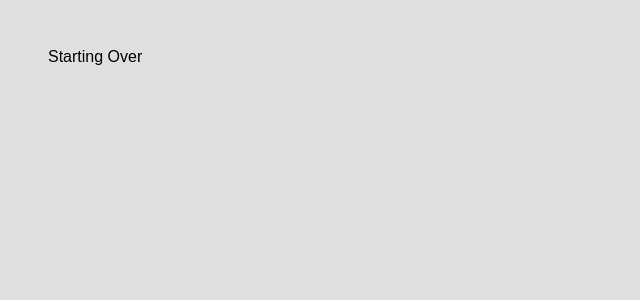
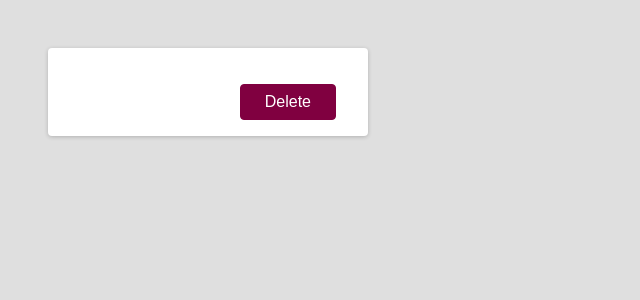
Before and after one commit to gopesh123-us/react-refresher-schwarzmuller-newhp, a React (Create React App) app: page / in a window 1280 px wide. Shown: the top 300 px of the page, without its empty margins (0-640 px from the left). Built offline with nearby package versions, Linux system fonts and the light colour scheme.

Commit message:
added components

```diff
--- a/src/App.js
+++ b/src/App.js
@@ -1,5 +1,11 @@
+import ToDo from './components/ToDo';
+
 function App() {
-  return <div>Starting Over</div>;
+  return (
+    <div>
+      <ToDo />
+    </div>
+  );
 }
 
 export default App;
--- /dev/null
+++ b/src/components/Backdrop.js
@@ -0,0 +1,4 @@
+function Backdrop(props) {
+  return <div className="backdrop" onClick={props.onClick}></div>;
+}
+export default Backdrop;
--- /dev/null
+++ b/src/components/Modal.js
@@ -0,0 +1,24 @@
+function Modal(props) {
+    function onCancelHandler() {
+      props.onCancel();
+    }
+
+    function onConfirmHandler() {
+      props.onConfirm();
+    }
+    return (
+      <>
+        <div className="modal">
+          <p>Are you sure?</p>
+          <button className="btn btn--alt" onClick={onCancelHandler}>
+            Cancel
+          </button>
+          <button className="btn" onClick={onConfirmHandler}>
+            Confirm
+          </button>
+        </div>
+      </>
+    );
+  }
+
+  export default Modal;
--- /dev/null
+++ b/src/components/ToDo.js
@@ -0,0 +1,39 @@
+import { useState } from "react";
+import Modal from "./Modal";
+import Backdrop from "./Backdrop";
+
+function Todo(props) {
+  const [isModalOpen, setIsModalOpen] = useState(false);
+  const handleClick = () => {
+    setIsModalOpen(true);
+  };
+  const closeModalHandler = () => {
+    setIsModalOpen(false);
+  };
+
+  const onCancelHandler = () => {
+    setIsModalOpen(false);
+  };
+
+  const onConfirmHandler = () => {
+    setIsModalOpen(false);
+  };
+  return (
+    <>
+      <div className="card">
+        <h2>{props.text}</h2>
+        <div className="actions">
+          <button className="btn" onClick={handleClick}>
+            Delete
+          </button>
+        </div>
+      </div>
+      {isModalOpen && (
+        <Modal onCancel={onCancelHandler} onConfirm={onConfirmHandler} />
+      )}
+      {isModalOpen && <Backdrop onClick={closeModalHandler} />}
+    </>
+  );
+}
+
+export default Todo;
```
